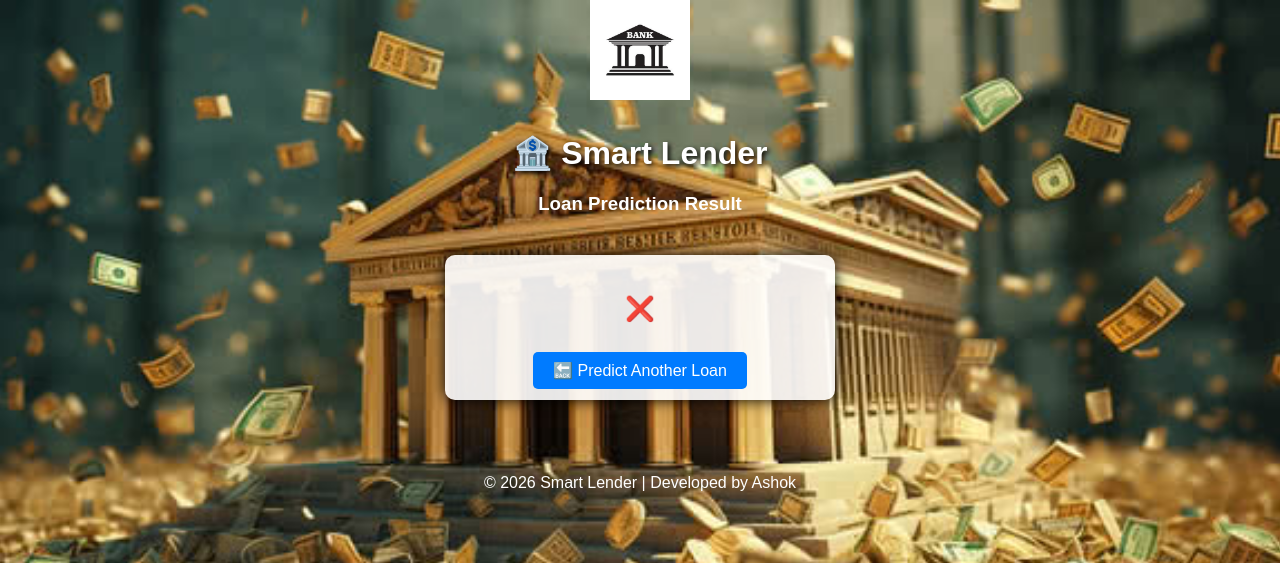
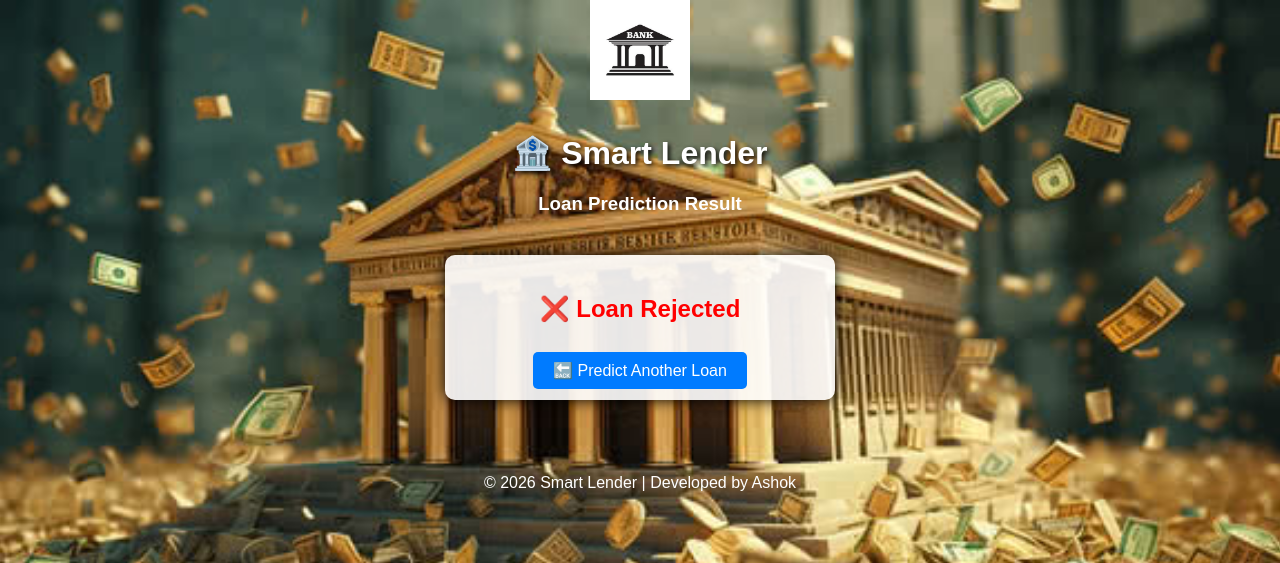
Before and after one commit to ashok778/Smart-Lender, a Flask app: template templates/result.html in a window 1280 px wide. Shown: the top 563 px of the page. Run offline with Flask 3, Linux system fonts and the light colour scheme; the template is opened without the code that fills it, so the values that code supplies are empty; parts of the project's set-up code (start-up, migrations or seed data) failed here and were passed over.

Commit message:
Fix loan prediction result rendering

```diff
--- a/app.py
+++ b/app.py
@@ -21,9 +21,9 @@ def predict():
     prediction = model.predict([[gender, married, income, loan, credit]])
 
     if prediction[0] == 1:
-        result = "✅ Loan Approved"
+        result = "Loan Approved"
     else:
-        result = "❌ Loan Rejected"
+        result = "Loan Rejected"
 
     return render_template("result.html", prediction=result)
 
--- a/templates/result.html
+++ b/templates/result.html
@@ -15,9 +15,9 @@
 <div class="result">
 
 {% if prediction == "Loan Approved" %}
-<h2 style="color:green;">✅ {{ prediction }}</h2>
+<h2 style="color:green;">✅ Loan Approved</h2>
 {% else %}
-<h2 style="color:red;">❌ {{ prediction }}</h2>
+<h2 style="color:red;">❌ Loan Rejected</h2>
 {% endif %}
 
 <br>
```
Also changed, not shown: tests/test_app.py (added, +27 -0 lines).
